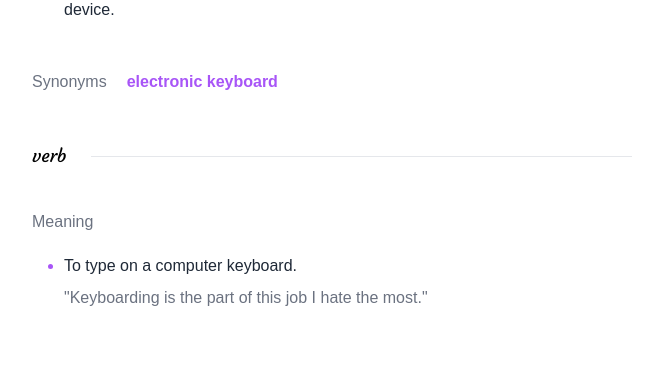
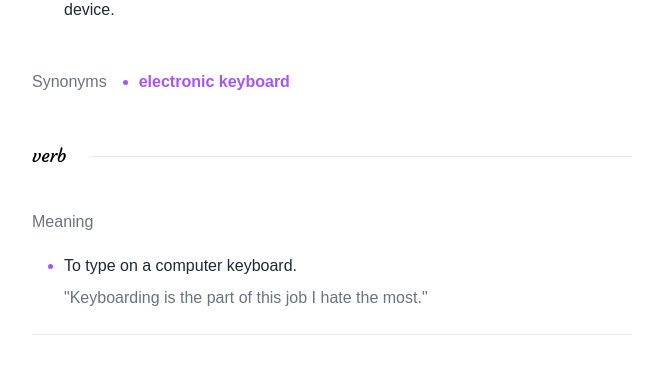
Before and after one commit to frezdev/dictionary-app, a Next.js app: page / in a window 1280 px wide. Shown: the part 574-942 px from the top of the page, without its empty margins (308-971 px from the left). Built offline with nearby package versions, Linux system fonts and the light colour scheme.

Commit message:
Update styles

```diff
--- a/src/components/Home/Result/Meaning/index.tsx
+++ b/src/components/Home/Result/Meaning/index.tsx
@@ -8,12 +8,12 @@ interface Props {
 export const Meaning = ({ definitions }: Props) => {
   return (
     <div>
-      <h4 className="text-gray-500 mb-5">Meaning</h4>
+      <h4 className="text-gray-500 dark:text-gray-300 mb-5">Meaning</h4>
       <ul className="list-disc ps-8 grid gap-3">
         {definitions.map(def => (
           <div key={def.definition}>
             <li
-              className="text-gray-800 marker:text-purple-500"
+              className="text-gray-800 dark:text-zinc-400 marker:text-purple-500"
             >
               {def.definition}
             </li>
--- a/src/components/Home/Result/PartOfSpeech/index.tsx
+++ b/src/components/Home/Result/PartOfSpeech/index.tsx
@@ -11,7 +11,15 @@ export const PartOfSpeech = ({ meaning }: Props) => {
   return (
     <section className='py-6'>
       <div className="flex items-center gap-6 mb-10">
-        <h3 className={`${courgetteFont.className} font-bold text-lg`}>{meaning.partOfSpeech}</h3>
+        <h3
+          className={`
+            ${courgetteFont.className}
+            font-bold text-lg
+            dark:text-zinc-100
+          `}
+        >
+          {meaning.partOfSpeech}
+        </h3>
         <HorizontalSeparator />
       </div>
       <section className="grid gap-5">
--- a/src/components/Home/Result/Player/index.tsx
+++ b/src/components/Home/Result/Player/index.tsx
@@ -17,7 +17,7 @@ export const Player = ({ audio }: Props) => {
 
   return (
     <section className="flex items-center">
-      <button onClick={handlePlay} className="text-purple-500 bg-purple-200 p-4 rounded-full hover:opacity-70">
+      <button onClick={handlePlay} className="text-purple-500 dark:text-purple-800 bg-purple-200 dark:bg-purple-300 p-4 rounded-full hover:opacity-70">
         <PlayArrowIcon width={30} height={30} />
       </button>
       <audio ref={audioRef} src={audio} className="hidden" />
--- a/src/components/Home/Result/SemanticField/index.tsx
+++ b/src/components/Home/Result/SemanticField/index.tsx
@@ -6,9 +6,12 @@ export const SemanticField = ({ list, name }: Props) => {
   return (
     <div className="flex gap-5 mt-7">
       <p className="text-gray-500 capitalize">{name}</p>
-      <ul className="flex gap-3">
-        {list.map(text => (
-          <li key={text} className="text-purple-500 font-bold">
+      <ul className="flex gap-7 flex-wrap list-disc ps-3">
+        {list.map((text, index) => (
+          <li
+            key={`${text}_${index}`}
+            className="marker:text-purple-500 text-purple-500 font-bold "
+          >
             {text}
           </li>
         ))}
--- a/src/components/Home/Result/SourceUrls/index.tsx
+++ b/src/components/Home/Result/SourceUrls/index.tsx
@@ -6,11 +6,15 @@ interface Props {
 export const SourceUrls = ({ sourceUrls }: Props) => {
   return (
     <section className="flex flex-wrap gap-5 text-sm py-8">
-      <span className="text-gray-600">Source</span>
+      <span className="text-gray-600 dark:text-gray-300">Source</span>
       <ul className="grid gap-2">
         {sourceUrls.map(url => (
           <li key={url} className="w-full">
-            <a className="underline gap-1 items-center flex text-gray-600" href={url} target="_blank">
+            <a
+              className="underline gap-1 items-center flex text-gray-600 dark:text-gray-300"
+              href={url}
+              target="_blank"
+            >
               <span className='line-clamp-1 max-w-[80vw] break-words'>{url}</span>
               <ExternalLinkIcon width={'1em'} height={'1em'} />
             </a>
--- a/src/components/Shared/HorizontalSeparator/index.tsx
+++ b/src/components/Shared/HorizontalSeparator/index.tsx
@@ -1,5 +1,5 @@
 export const HorizontalSeparator = () => {
   return (
-    <span className="w-full h-[1px] bg-gray-200"></span>
+    <span className="w-full h-[1px] block bg-gray-200 dark:bg-gray-500"></span>
   )
 }
```
